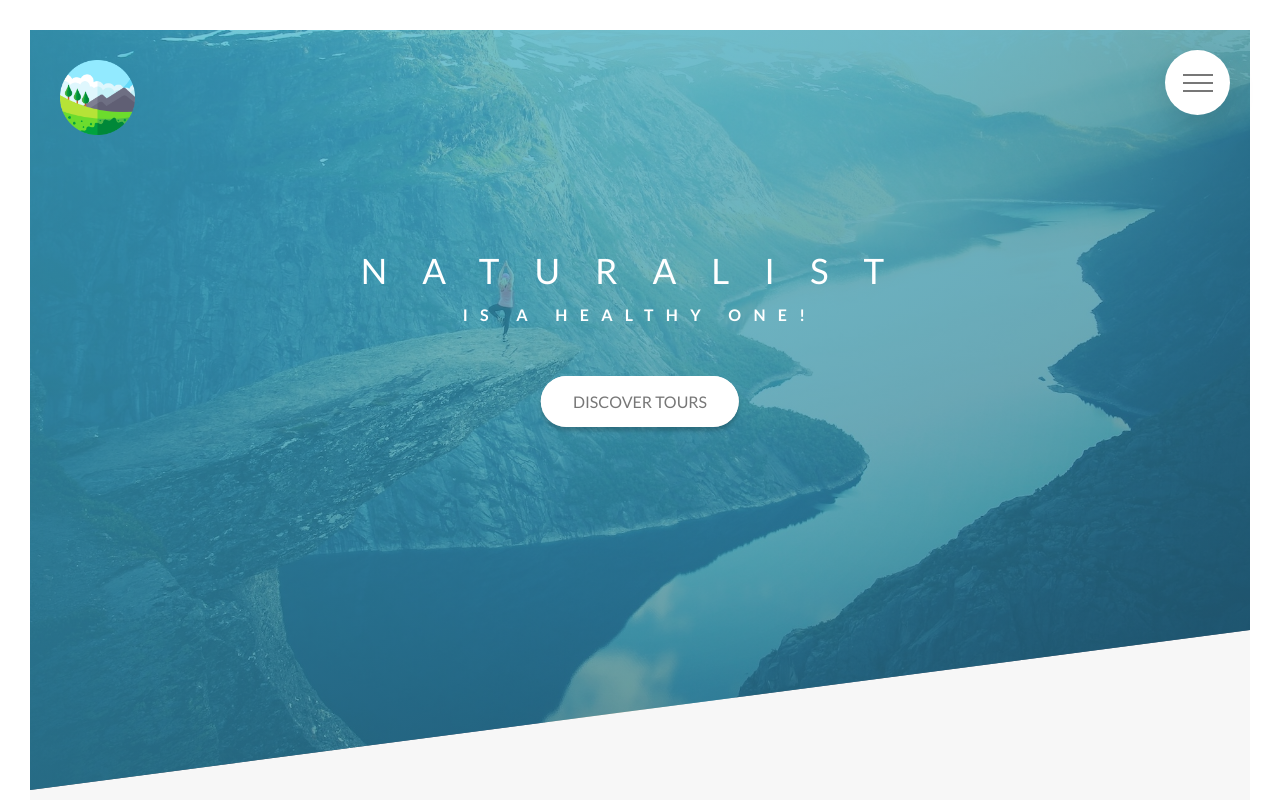
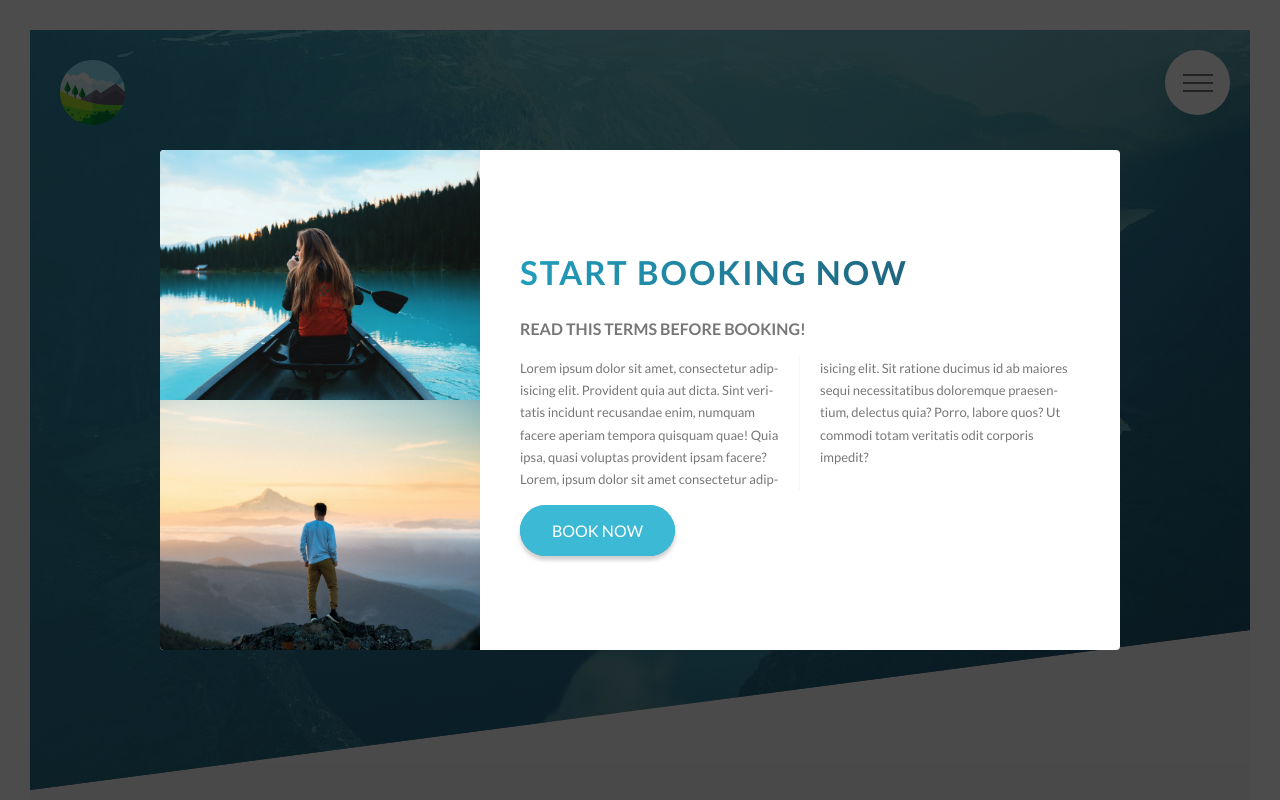
Before and after one commit to pejhvaman/naturalist, a website: page index.html in a window 1280 px wide. Shown: the top 800 px of the page. Drawn offline with Linux system fonts and the light colour scheme.

Commit message:
Added: popup markup and styles

```diff
--- a/index.html
+++ b/index.html
@@ -434,5 +434,31 @@
         </div>
       </div>
     </footer>
+    <div class="popup">
+      <div class="popup__content">
+        <div class="popup__left">
+          <img src="./img/nat-8.jpg" alt="Natur Photo" class="popup__img" />
+          <img src="./img/nat-9.jpg" alt="Nature Photo" class="popup__img" />
+        </div>
+        <div class="popup__right">
+          <h2 class="heading__secondary u-margin-bottom-small">
+            Start Booking Now
+          </h2>
+          <h3 class="heading__tertiary u-margin-bottom-small">
+            Read this terms before booking!
+          </h3>
+          <p class="popup__text u-margin-bottom-small">
+            Lorem ipsum dolor sit amet, consectetur adipisicing elit. Provident
+            quia aut dicta. Sint veritatis incidunt recusandae enim, numquam
+            facere aperiam tempora quisquam quae! Quia ipsa, quasi voluptas
+            provident ipsam facere? Lorem, ipsum dolor sit amet consectetur
+            adipisicing elit. Sit ratione ducimus id ab maiores sequi
+            necessitatibus doloremque praesentium, delectus quia? Porro, labore
+            quos? Ut commodi totam veritatis odit corporis impedit?
+          </p>
+          <a href="#" class="btn btn--primary">Book Now</a>
+        </div>
+      </div>
+    </div>
   </body>
 </html>
--- a/sass/abstracts/_mixins.scss
+++ b/sass/abstracts/_mixins.scss
@@ -5,3 +5,10 @@
     clear: both;
   }
 }
+
+@mixin absCenter {
+  position: absolute;
+  top: 50%;
+  left: 50%;
+  transform: translate(-50%, -50%);
+}
--- /dev/null
+++ b/sass/components/_popup.scss
@@ -0,0 +1,49 @@
+.popup {
+  width: 100%;
+  height: 100%;
+  position: fixed;
+  top: 0;
+  left: 0;
+  background-color: rgba($color-dark, 0.7);
+  z-index: 9999;
+
+  &__content {
+    @include absCenter;
+    width: 75%;
+    background-color: $color-light;
+    height: 50rem;
+    border-radius: 4px;
+    overflow: hidden;
+    display: table;
+  }
+
+  &__left {
+    width: 33.3333333%;
+    display: table-cell;
+    vertical-align: middle;
+  }
+
+  &__right {
+    width: 66.6666667%;
+    display: table-cell;
+    vertical-align: middle;
+    padding: 2rem 4rem;
+  }
+
+  &__img {
+    display: block;
+    width: 100%;
+    height: 50%;
+    object-fit: cover;
+  }
+
+  &__text {
+    font-size: 1.3rem;
+
+    column-count: 2;
+    column-gap: 4rem;
+    column-rule: 1px solid $color-gray-light;
+
+    hyphens: auto;
+  }
+}
--- a/sass/layouts/_header.scss
+++ b/sass/layouts/_header.scss
@@ -18,7 +18,7 @@
   }
 
   &__logo {
-    height: 7.5rem;
+    height: 6.5rem;
   }
 
   &__content-box {
--- a/sass/layouts/_navigation.scss
+++ b/sass/layouts/_navigation.scss
@@ -81,6 +81,7 @@
       background-size: 230%;
       transition: all 0.4s;
       border-radius: 4px;
+      min-width: fit-content;
     }
 
     &:hover,
--- a/sass/main.scss
+++ b/sass/main.scss
@@ -14,6 +14,7 @@
 @import "components/story";
 @import "components/bg-video";
 @import "components/form";
+@import "components/popup";
 
 @import "layouts/header";
 @import "layouts/grid";
```
Also changed, not shown: css/style.css, 1 other file.
